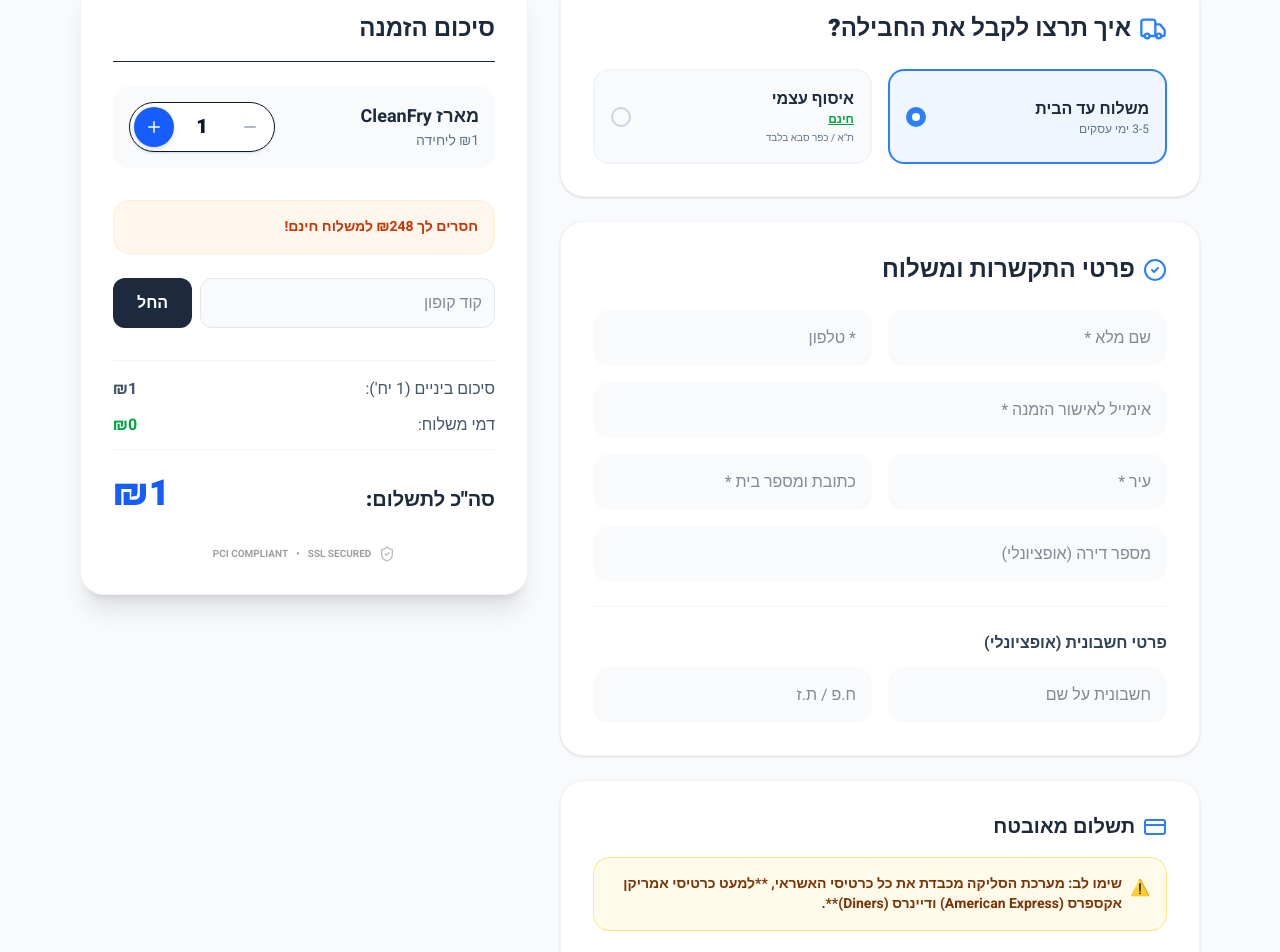
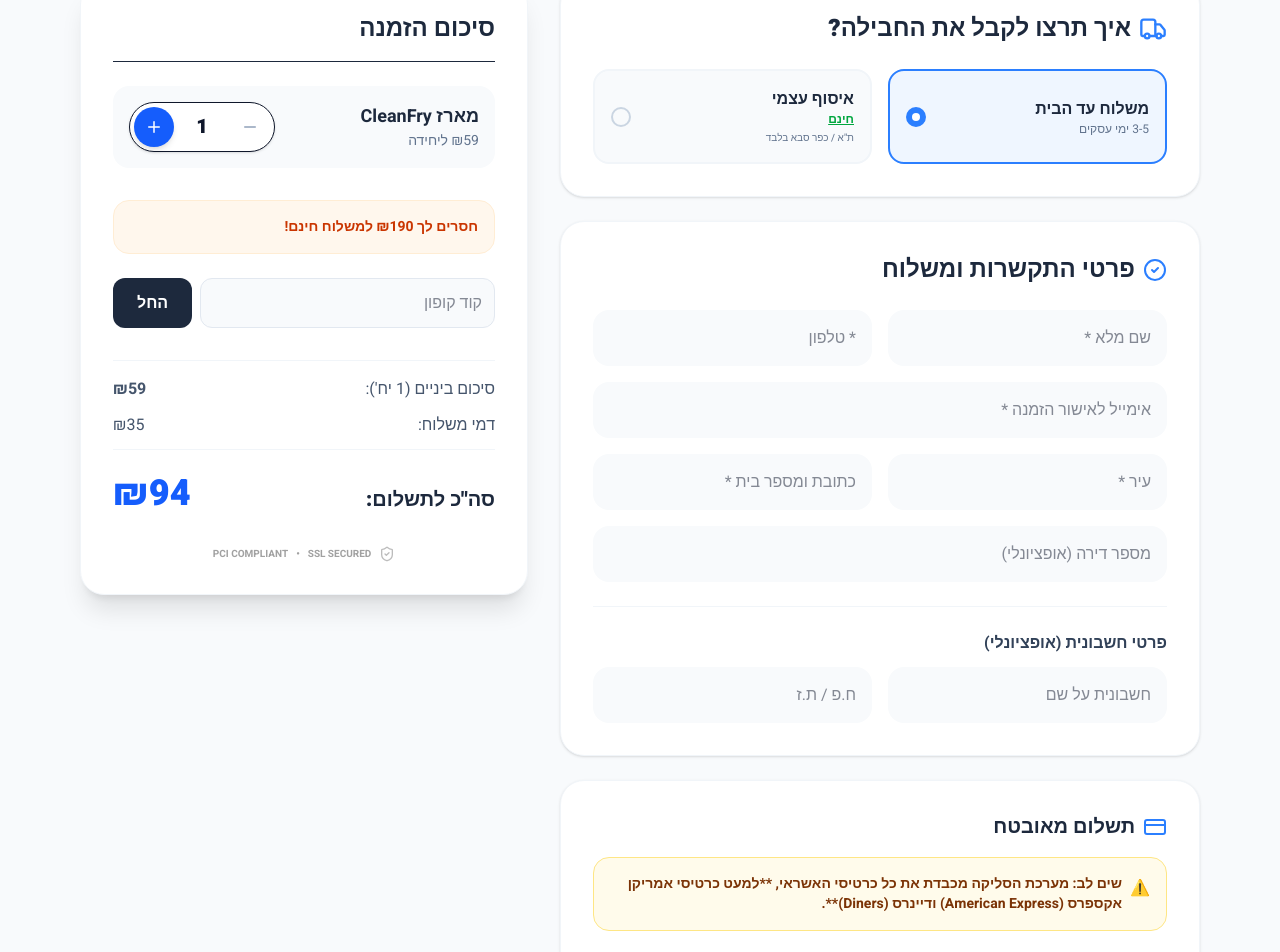
Before and after one commit to matikurland-oss/cleanfry-website, a React (Vite) app: page /checkout in a window 1280 px wide. Shown: the part 230-1182 px from the top of the page. Built offline with nearby package versions, Linux system fonts and the light colour scheme.

Commit message:
Update CheckoutPage.tsx

```diff
--- a/src/CheckoutPage.tsx
+++ b/src/CheckoutPage.tsx
@@ -35,8 +35,8 @@ const CheckoutPage = () => {
   const [showPayment, setShowPayment] = useState(false);
 
   // 2. הגדרות מחיר וקישורים
-  const UNIT_PRICE = 1;
-  const SHIPPING_COST = 0;
+  const UNIT_PRICE = 59;
+  const SHIPPING_COST = 35;
   const FREE_SHIPPING_THRESHOLD = 249;
   const FORMSPREE_URL = "https://formspree.io/f/xvzwnrla";
 
@@ -86,7 +86,6 @@ const CheckoutPage = () => {
         const iframe = document.getElementById('tranzila-iframe') as HTMLIFrameElement;
         if (iframe && iframe.contentWindow) {
           const iframeUrl = iframe.contentWindow.location.href;
-          // אם ה-iFrame מכיל את כתובת האתר שלך (כמו שרואים בצילום מסך שהפוטר נטען שם)
           if (iframeUrl.includes(window.location.origin)) {
             clearInterval(checkIframeRedirect);
             sessionStorage.setItem('cleanfry_shipping_method', shippingMethod);
@@ -142,11 +141,14 @@ const CheckoutPage = () => {
     };
   }, [fullName, phone, email, shippingMethod, city, address, apartment, quantity, totalPrice, invoiceName, companyId]);
 
-  // 6. פונקציות תפעוליות של הטופס
+  // 6. פונקציות תפעוליות של הטופס (כאן התווסף קוד הקופון החדש)
   const handleApplyCoupon = () => {
     const code = coupon.toUpperCase().trim();
     if (code === 'CLEAN20' || code === 'SAVE20') {
       setDiscount(subtotal * 0.20);
+      setIsCouponApplied(true);
+    } else if (code === 'FIRST15') { // ◄ קוד הקופון החדש שלכם
+      setDiscount(subtotal * 0.15);
       setIsCouponApplied(true);
     } else if (code === 'CLEAN10') {
       setDiscount(subtotal * 0.10);
@@ -276,7 +278,7 @@ const CheckoutPage = () => {
 
               <div className="mb-5 p-4 bg-amber-50 border border-amber-200 rounded-2xl text-amber-900 text-sm font-semibold flex items-start gap-2">
                 <span className="text-base mt-0.5">⚠️</span>
-                <p>שימו לב: מערכת הסליקה מכבדת את כל כרטיסי האשראי, **למעט כרטיסי אמריקן אקספרס (American Express) ודיינרס (Diners)**.</p>
+                <p>שים לב: מערכת הסליקה מכבדת את כל כרטיסי האשראי, **למעט כרטיסי אמריקן אקספרס (American Express) ודיינרס (Diners)**.</p>
               </div>
 
               {!showPayment ? (
```
